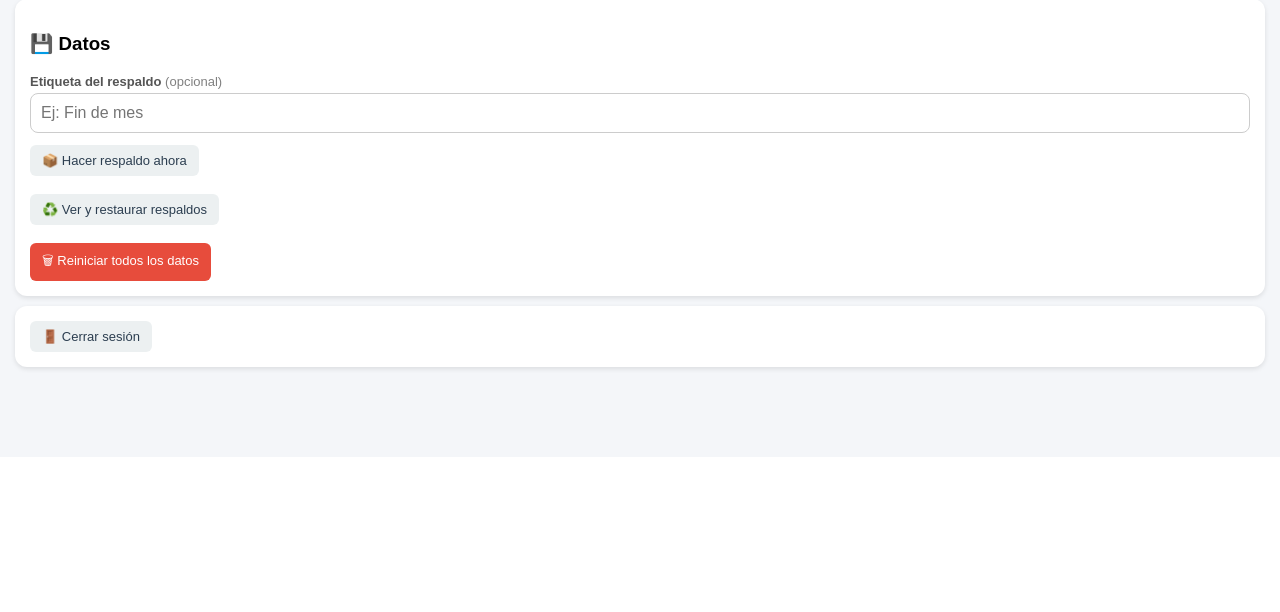
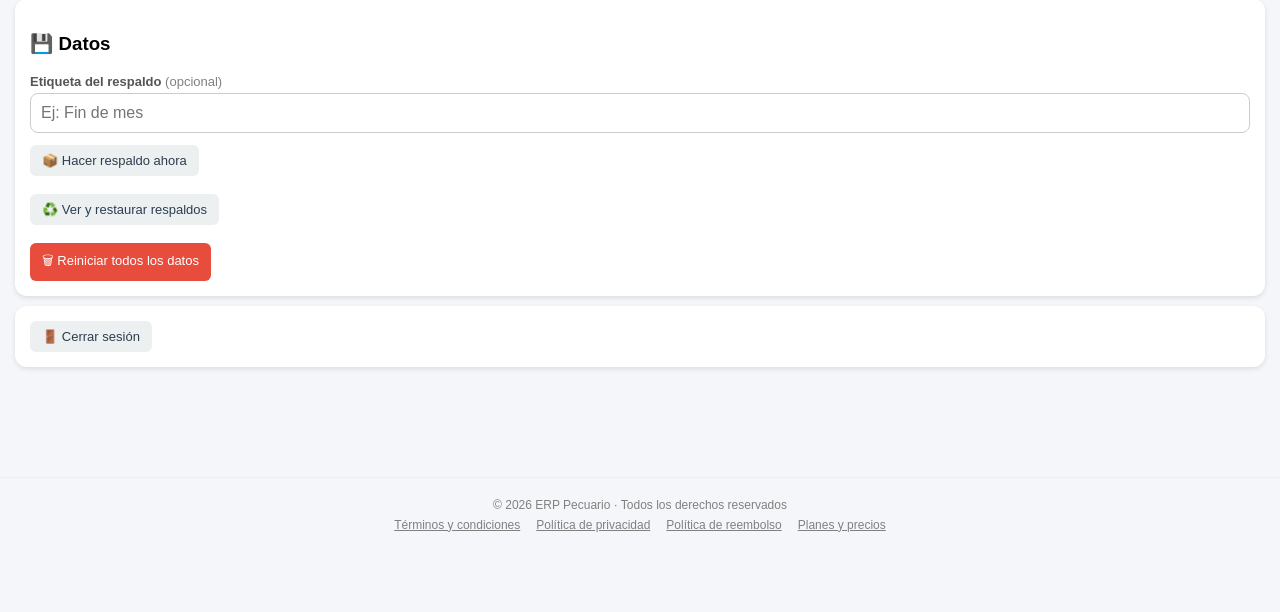
Before and after one commit to Derdex15/pecua_erp, a Flask app: page /ajustes in a window 1280 px wide. Shown: the part 1341-1953 px from the top of the page. Before the commit the page ends 1714 px from the top, so only its background shows below. Run offline with Flask 3, Linux system fonts and the light colour scheme; the visitor is signed in with stand-in values (Sample User, id 1); parts of the project's set-up code (start-up, migrations or seed data) failed here and were passed over; some libraries are stand-ins or nearby versions.

Commit message:
Footer legal

```diff
--- a/templates/base.html
+++ b/templates/base.html
@@ -480,5 +480,19 @@ body {
 })();
 </script>
 
+<!-- Footer legal — requerido para Paddle -->
+<footer style="text-align:center;padding:20px 16px 80px 16px;
+               border-top:1px solid var(--border, #eee);margin-top:20px;">
+    <p style="font-size:12px;color:gray;margin:0 0 6px 0;">
+        © 2026 ERP Pecuario · Todos los derechos reservados
+    </p>
+    <div style="display:flex;justify-content:center;gap:16px;flex-wrap:wrap;">
+        <a href="/terminos"   style="font-size:12px;color:gray;text-decoration:underline;">Términos y condiciones</a>
+        <a href="/privacidad" style="font-size:12px;color:gray;text-decoration:underline;">Política de privacidad</a>
+        <a href="/reembolso"  style="font-size:12px;color:gray;text-decoration:underline;">Política de reembolso</a>
+        <a href="/planes"     style="font-size:12px;color:gray;text-decoration:underline;">Planes y precios</a>
+    </div>
+</footer>
+
 </body>
 </html>
```
